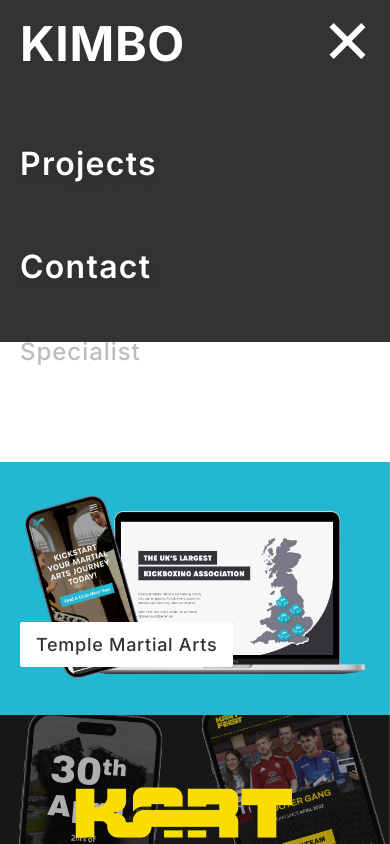
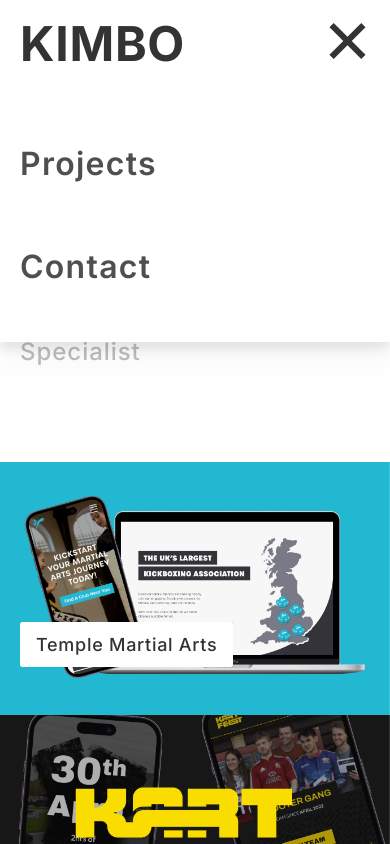
Before and after one commit to KimboMcC/kimbo_mcc, a Next.js app: page / in a window 390 px wide. Both pictures are taken after a click on the element 347 px from the left and 40 px from the top of the page. Shown: the top 844 px of the page. Built offline with nearby package versions, Linux system fonts and the light colour scheme.

Commit message:
mobile basiaclly complete!
Assets to be potentially changed, but I think its more or less finished! now to work on beakpoints. :( fun!! :(

```diff
--- a/src/app/globals.css
+++ b/src/app/globals.css
@@ -187,7 +187,7 @@ li:hover {
   position: absolute;
   height: 6px;
   width: 100%;
-  background: #fff;
+  background: #333;
   opacity: 1;
   left: 0;
   -webkit-transform: rotate(0deg);
--- a/src/app/nav/Navbar.tsx
+++ b/src/app/nav/Navbar.tsx
@@ -20,9 +20,9 @@ export default function Navbar() {
     }
 
     return(
-        <div className={"items-center fixed z-20 w-full bg-[#333]"}>
+        <div className={"items-center fixed z-20 w-full bg-[#fff]"}>
             <div className={"flex py-5 px-5 justify-between "} >
-                <p className="font-bold text-white text-5xl"><Link href={'/'}>KIMBO</Link></p>
+                <p className="font-bold text-[#333] text-5xl"><Link href={'/'}>KIMBO</Link></p>
                 <div id="nav-icon3" onClick={toggleOpen} className={open ? '' : 'open'}>
                     <span></span>
                     <span></span>
@@ -30,9 +30,9 @@ export default function Navbar() {
                     <span></span>
                 </div>
             </div>
-            <ul className={"py-14 px-5 z-18 drop-shadow-md bg-[#333]w-full " + visible} >
-                <li><Link href='/' className="text-white" onClick={toggleOpen}>Projects</Link></li>
-                <li><Link href='/Contact' className="text-white" onClick={toggleOpen}>Contact</Link></li>
+            <ul className={"py-14 px-5 z-18 drop-shadow-xl bg-[#fff] w-full " + visible} >
+                <li><Link href='/' onClick={toggleOpen}>Projects</Link></li>
+                <li><Link href='/Contact'  onClick={toggleOpen}>Contact</Link></li>
             </ul>
         </div>
     )
```
